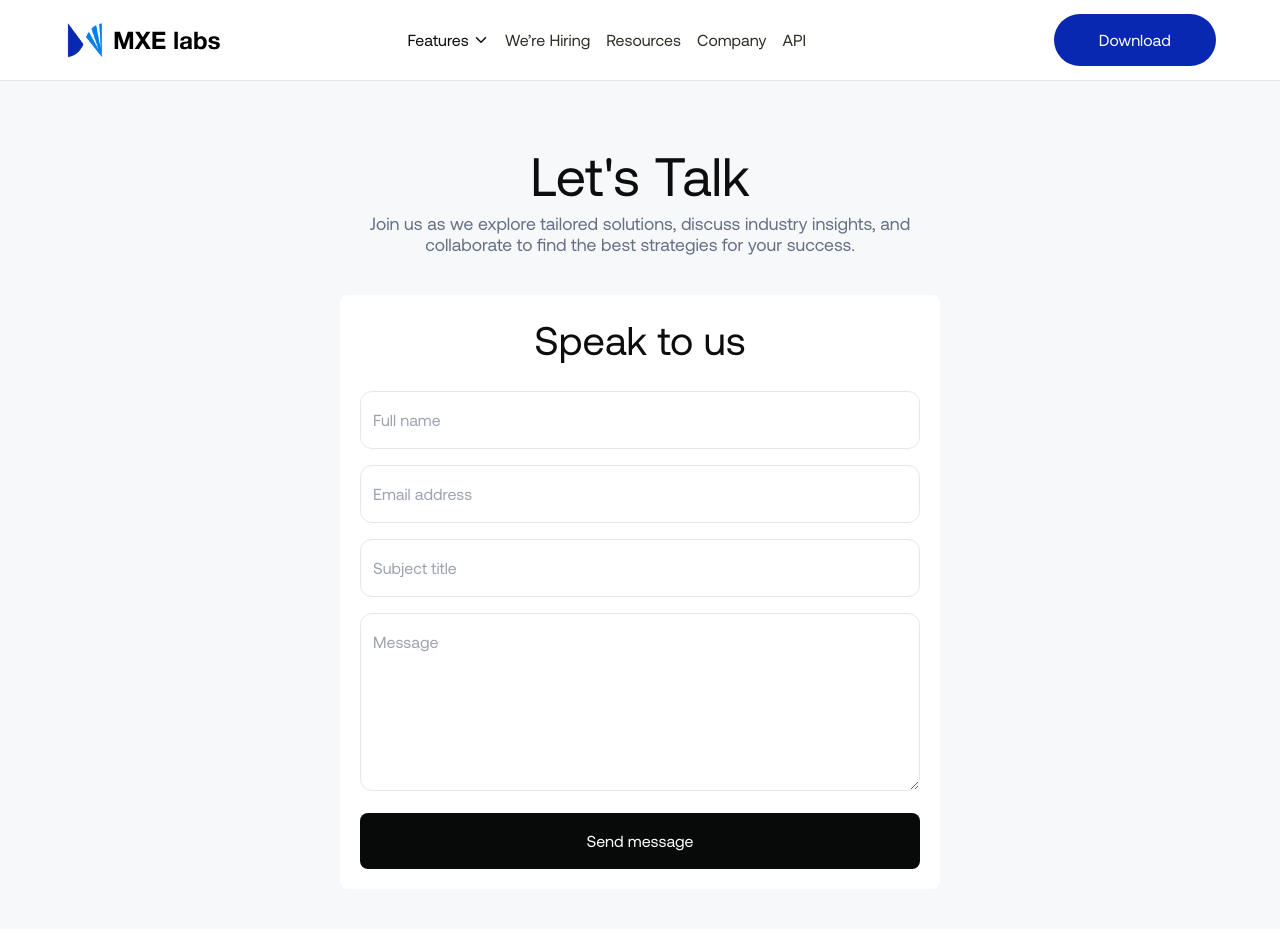
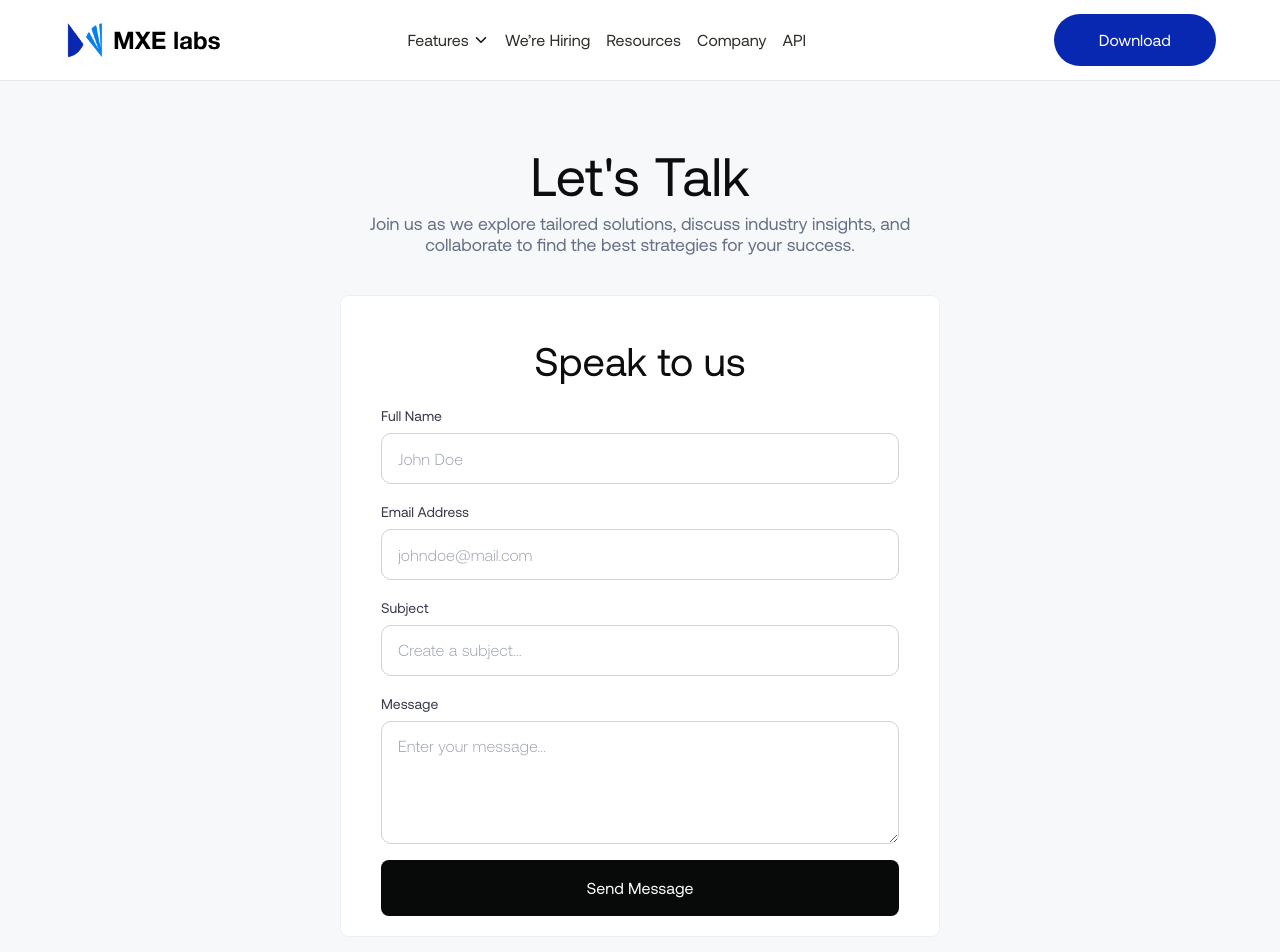
Before and after one commit to jupitaco/mxe-website, a Next.js app: page /contact-us in a window 1280 px wide. Shown: the top 952 px of the page. Built offline with nearby package versions, Linux system fonts and the light colour scheme.

Commit message:
update ui, connect form to emailjs

```diff
--- a/app/contact-us/page.tsx
+++ b/app/contact-us/page.tsx
@@ -1,3 +1,4 @@
+import ContactForm from '@/components/ContactForm';
 import Ready from '@/components/Ready';
 import { Metadata } from 'next';
 import React from 'react';
@@ -21,52 +22,13 @@ export default function page() {
       </hgroup>
 
       <section
-        className='max-w-[600px] mx-auto   bg-white rounded-lg card p-5 !border-[#ECEFF3]'
+        className='max-w-[600px] mx-auto   bg-white rounded-lg card p-5 border !border-[#ECEFF3]'
         data-aos='fade-right'
       >
-        <hgroup className='text-center'>
+        <hgroup className='text-center py-5'>
           <h3>Speak to us</h3>
         </hgroup>
-
-        <form action='' className='mt-7 space-y-4'>
-          <input
-            name='fullName'
-            type='text'
-            className='w-full rounded-xl border border-border px-3 py-4'
-            placeholder='Full name'
-            required
-          />
-          <input
-            name='email'
-            type='text'
-            className='w-full rounded-xl border border-border px-3 py-4'
-            placeholder='Email address'
-            required
-          />
-          <input
-            name='subject'
-            type='text'
-            className='w-full rounded-xl border border-border px-3 py-4'
-            placeholder='Subject title'
-            required
-          />
-          <textarea
-            name='message'
-            className='w-full rounded-xl border border-border px-3 py-4'
-            placeholder='Message'
-            rows={6}
-            required
-          />
-
-          <div className='flex w-full'>
-            <button
-              type='submit'
-              className='main-btn !bg-black !rounded-lg w-full'
-            >
-              Send message
-            </button>
-          </div>
-        </form>
+        <ContactForm />
       </section>
 
       <section className='py-10 bg-white mt-10'>
--- a/app/globals.css
+++ b/app/globals.css
@@ -205,6 +205,10 @@ select {
   margin: 1em auto;
 }
 
+button:disabled {
+  opacity: 0.5;
+  cursor: not-allowed;
+}
 /* ==Buttons End=== */
 
 @layer utilities {
@@ -251,6 +255,31 @@ select {
   background-size: cover;
 }
 
+label {
+  font-size: 14px;
+  color: #36394a;
+  margin-bottom: -0.2em;
+}
+
+textarea::placeholder,
+input::placeholder {
+  font-weight: 300;
+}
+
+.form-controls {
+  display: block;
+  width: 100%;
+  padding: 0.77em 1em;
+  font-size: 1rem;
+  line-height: 1.5;
+  color: #495057;
+  background-color: #fff;
+  background-clip: padding-box;
+  border: 1px solid var(--Line);
+  border-radius: 10px;
+  transition: border-color 0.15s ease-in-out, box-shadow 0.15s ease-in-out;
+}
+
 /* ====Media Query Start ===== */
 @media screen and (max-width: 900px) {
   h1,
--- a/app/layout.tsx
+++ b/app/layout.tsx
@@ -3,6 +3,7 @@ import AOSAnimation from '@/utils/AosInit';
 import Footer from '@/components/Footer/Footer';
 import NavBar from '@/components/Navbar/NavBar';
 import localFont from 'next/font/local';
+import { Toaster } from 'react-hot-toast';
 
 // const jakarta = Plus_Jakarta_Sans({
 //   subsets: ['latin'],
@@ -50,6 +51,7 @@ export default function RootLayout({
   return (
     <html lang='en'>
       <body className={aeoniksFonts.className}>
+        <Toaster position='top-center' />
         <NavBar />
         <AOSAnimation>{children}</AOSAnimation>
         <Footer />
--- /dev/null
+++ b/components/ContactForm.tsx
@@ -0,0 +1,108 @@
+'use client';
+
+import React, { FormEvent, useRef, useState } from 'react';
+
+import emailjs from '@emailjs/browser';
+import toast from 'react-hot-toast';
+
+const ContactForm = () => {
+  const form = useRef<HTMLFormElement | null>(null);
+  const [loading, setLoading] = useState(false);
+
+  const sendEmail = (e: FormEvent<HTMLFormElement>) => {
+    e.preventDefault();
+    setLoading(true);
+
+    if (form.current) {
+      // Ensure form.current is not null
+      emailjs
+        .sendForm('service_wuusuz5', 'template_k4q4ges', form.current, {
+          publicKey: 'NSc_y2yaOTP_Vcn61',
+        })
+        .then(
+          (res) => {
+            console.log(res);
+            console.log('SUCCESS!');
+            toast.success('Form submitted successfully. 🎉');
+            setLoading(false);
+            window.location.reload();
+          },
+          (error) => {
+            setLoading(false);
+            console.log('FAILED...', error.text);
+          },
+        );
+    } else {
+      setLoading(false);
+      console.log('Form reference is null.');
+    }
+  };
+  return (
+    <form
+      onSubmit={sendEmail}
+      className='flex flex-1 flex-wrap justify-between gap-4 lg:px-5 px-3 '
+      ref={form}
+    >
+      <div className='w-full flex flex-col gap-2'>
+        <label htmlFor='fullName' className='text-start'>
+          {' '}
+          Full Name
+        </label>
+        <input
+          type='text'
+          name='fullName'
+          className='form-controls'
+          placeholder='John Doe'
+        />
+      </div>
+      <div className='w-full flex flex-col gap-2'>
+        <label htmlFor='email' className='text-start'>
+          {' '}
+          Email Address
+        </label>
+        <input
+          type='email'
+          name='email'
+          className='form-controls'
+          placeholder='johndoe@mail.com'
+        />
+      </div>
+      <div className='w-full flex flex-col gap-2'>
+        <label htmlFor='subject' className='text-start'>
+          {' '}
+          Subject
+        </label>
+        <input
+          type='text'
+          name='subject'
+          className='form-controls'
+          placeholder='Create a subject...'
+        />
+      </div>
+
+      <div className='flex w-full flex-col gap-2'>
+        <label htmlFor='message' className='text-start'>
+          {' '}
+          Message
+        </label>
+        <textarea
+          name='message'
+          className='form-controls'
+          rows={4}
+          placeholder='Enter your message...'
+        />
+      </div>
+      <div className='flex w-full justify-end'>
+        <button
+          className='main-btn !bg-black !rounded-lg w-full'
+          type='submit'
+          disabled={loading}
+        >
+          {loading ? 'Sending.....' : 'Send Message'}
+        </button>
+      </div>
+    </form>
+  );
+};
+
+export default ContactForm;
--- a/components/FAQComps/FaqHero.tsx
+++ b/components/FAQComps/FaqHero.tsx
@@ -18,7 +18,7 @@ const FaqHero = () => {
           placeholder='How can I receive payments?'
           className={`${styles.searchInp} grow`}
         />{' '}
-        <IoMicOutline />
+        {/* <IoMicOutline /> */}
       </div>
     </section>
   );
--- a/components/Navbar/NavBar.module.scss
+++ b/components/Navbar/NavBar.module.scss
@@ -63,7 +63,7 @@
       position: absolute;
       border-radius: 5px;
       top: 5em;
-      right: 0;
+      // right: 0;
       box-shadow: 0px 8px 20px rgba(0, 0, 0, 0.08);
       padding: 0.5em 1.5em;
       // width: 30%;
--- a/components/Navbar/NavBar.tsx
+++ b/components/Navbar/NavBar.tsx
@@ -46,6 +46,7 @@ const NavBar = () => {
             title: 'MXE Virtual Card',
             subtitle: 'Seamless online shopping',
             icon: <VirtualCard />,
+            url: '/virtual-card',
           },
         ],
 
@@ -127,16 +128,28 @@ const NavBar = () => {
                 data-aos-duration='1500'
                 className={` ${styles.navItems} flex flex-col lg:flex-row  w-full justify-between items-center !mt-[100px] lg:!mt-0`}
               >
-                <ul className='flex flex-col lg:flex-row w-full lg:w-9/12  justify-center  gap-4'>
+                <ul className='flex flex-col lg:flex-row w-full lg:w-9/12  justify-center items-center gap-4'>
                   {linkList.map(({ id, title, url, dropdown }) => (
                     <div key={id}>
                       {dropdown ? (
-                        <li key={id}>
+                        <li
+                          key={id}
+                          className={
+                            currentRoute === '/features'
+                              ? styles.isActive
+                              : styles.notActive
+                          }
+                        >
+                          <div className='flex items-center gap-1 '>
+                            <Link
+                              onClick={() => handleToggle('navbar')}
+                              href='/features'
+                            >
+                              Features
+                            </Link>
                             <span
                               onClick={() => setToggleDropdown(!toggleDropdown)}
-                            className='flex items-center gap-1 '
                             >
-                            Features
                               <IoChevronDown
                                 className={
                                   toggleDropdown
@@ -145,6 +158,7 @@ const NavBar = () => {
                                 }
                               />
                             </span>
+                          </div>
                           {toggleDropdown && (
                             <div
                               className={`${styles.drop} flex flex-col lg:flex-row justify-center lg:justify-between gap-3  `}
@@ -153,14 +167,18 @@ const NavBar = () => {
                               <ul className={`  flex flex-col text-start`}>
                                 <h6 className='font-normal'>Payments</h6>
                                 {dropdown.payment.map(
-                                  ({ id, title, icon, subtitle }) => (
-                                    <li key={id} className='flex my-3'>
+                                  ({ id, title, icon, subtitle, url }) => (
+                                    <Link
+                                      href={url ? url : '#'}
+                                      key={id}
+                                      className='flex my-3 text-black'
+                                    >
                                       {icon}
                                       <div>
                                         <p>{title} </p>
                                         <small> {subtitle} </small>
                                       </div>
-                                    </li>
+                                    </Link>
                                   ),
                                 )}
                               </ul>
@@ -201,7 +219,7 @@ const NavBar = () => {
                     </div>
                   ))}
                 </ul>
-                <div className='flex justify-start lg:justify-end  mt-8 lg:mt-0 w-full lg:w-2/12'>
+                <div className='flex justify-start lg:justify-end  mt-8 lg:mt-0 w-11/12 lg:w-2/12'>
                   <a
                     href='https://wa.me/message/DMUFZ4VU2SNCF1'
                     target='_blank'
--- a/package.json
+++ b/package.json
@@ -9,6 +9,7 @@
     "lint": "next lint"
   },
   "dependencies": {
+    "@emailjs/browser": "^4.4.1",
     "@gsap/react": "^2.1.0",
     "@types/gsap": "^3.0.0",
     "aos": "^2.3.4",
@@ -16,6 +17,7 @@
     "next": "14.1.3",
     "react": "^18",
     "react-dom": "^18",
+    "react-hot-toast": "^2.4.1",
     "react-icons": "^5.0.1",
     "react-paginate": "^8.2.0",
     "sass": "^1.71.1",
```
Also changed, not shown: app/page.tsx (+8 -5 lines), components/FeaturedBrands.tsx (+6 -5 lines), 1 other file (tests, documents, lock files or other folders). Lines whose indentation alone changed are shown as unchanged.
